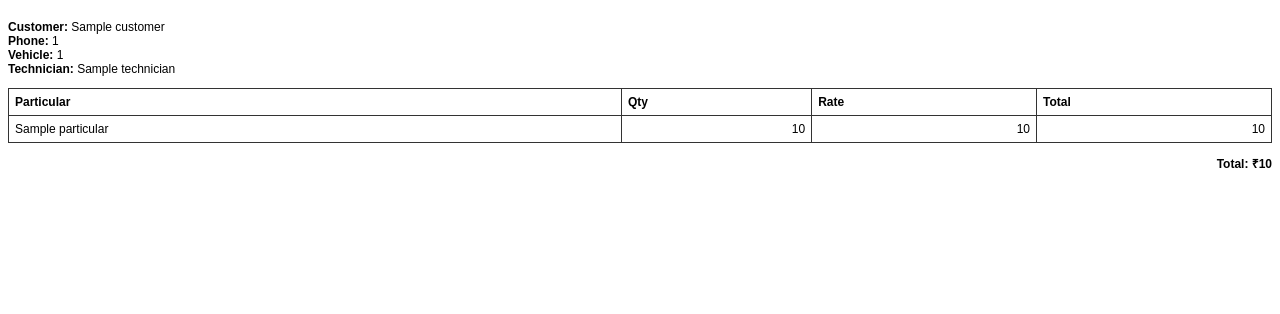
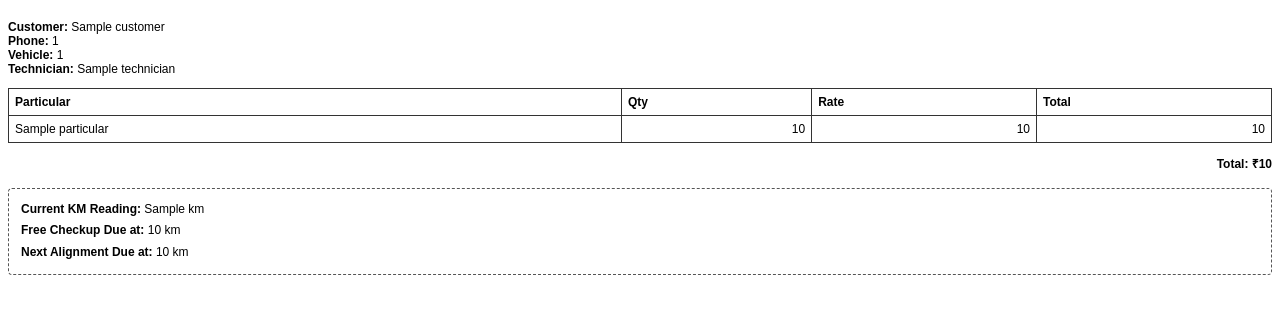
Before and after one commit to tejendraraom/wheel-alignment-billing, a Python web app: template app/templates/invoice.html in a window 1280 px wide. Shown: the part 65-379 px from the top of the page. Run offline with Jinja, Linux system fonts and the light colour scheme; the template is opened without the code that fills it: most values are stand-ins (such as "Sample title", 1, 10 or a date in 2020).

Commit message:
km reading feature added

```diff
--- a/app/models/bill.py
+++ b/app/models/bill.py
@@ -11,6 +11,8 @@ class Bill(Base):
     customer_id = Column(Integer, ForeignKey("customers.id"), nullable=False)
     technician_id = Column(Integer, ForeignKey("technicians.id"), nullable=True)
 
+    current_km = Column(Integer, nullable=True)
+
     subtotal = Column(Float, default=0)
     total = Column(Float, default=0)
 
--- a/app/modules/billing/routes.py
+++ b/app/modules/billing/routes.py
@@ -82,6 +82,7 @@ def create_bill(data: BillCreate, db: Session = Depends(get_db)):
         bill_number=bill_number,
         customer_id=data.customer_id,
         technician_id=data.technician_id,
+        current_km=data.current_km,
     )
 
     db.add(bill)
--- a/app/schemas/bill.py
+++ b/app/schemas/bill.py
@@ -19,6 +19,7 @@ class BillItemCreate(BaseModel):
 class BillCreate(BaseModel):
     customer_id: int
     technician_id: int | None = None
+    current_km: int | None = None
     items: List[BillItemCreate]
 
     class Config:
@@ -60,6 +61,7 @@ class BillResponse(BaseModel):
     bill_number: int
     customer_id: int
     technician_id: int | None = None
+    current_km: int | None = None
     customer: CustomerMini
     technician: TechnicianMini | None = None
     subtotal: float
--- a/app/templates/invoice.html
+++ b/app/templates/invoice.html
@@ -22,6 +22,17 @@
         }
         .right {
             text-align: right;
+        }
+        .km-reminder {
+            margin-top: 16px;
+            padding: 10px 12px;
+            border: 1px dashed #555;
+            border-radius: 4px;
+            font-size: 12px;
+            line-height: 1.8;
+        }
+        .km-reminder p {
+            margin: 0;
         }
     </style>
 </head>
@@ -66,5 +77,13 @@
     <strong>Total: ₹{{ bill.total }}</strong>
 </p>
 
+{% if bill.current_km %}
+<div class="km-reminder">
+    <p><strong>Current KM Reading:</strong> {{ bill.current_km }} km</p>
+    <p><strong>Free Checkup Due at:</strong> {{ bill.current_km + 1000 }} km</p>
+    <p><strong>Next Alignment Due at:</strong> {{ bill.current_km + 5000 }} km</p>
+</div>
+{% endif %}
+
 </body>
 </html>
```
Also changed, not shown: alembic/versions/20260313_add_current_km_to_bills.py (added, +23 -0 lines).
